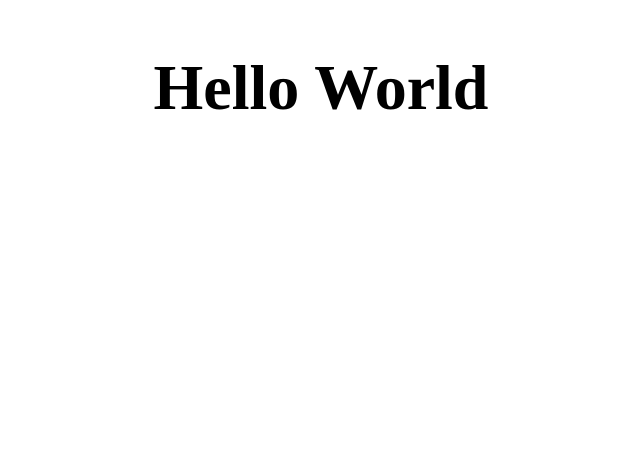
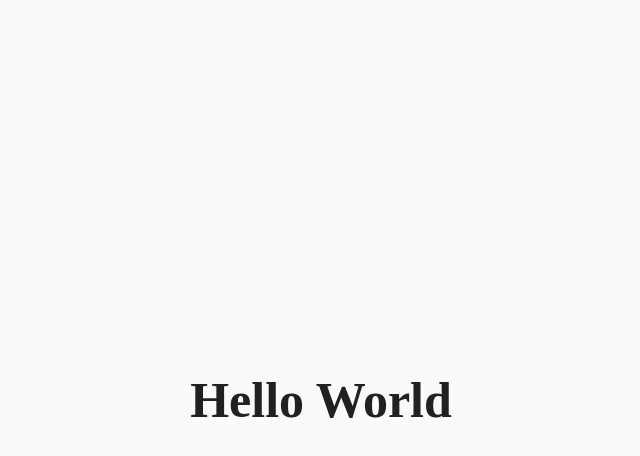
Before and after one commit to KrishnaMoorthy12/vite-react-ts-base, a React (Vite) app: page / in a window 1280 px wide. Shown: the top 456 px of the page, without its empty margins (319-959 px from the left). Built offline with nearby package versions, Linux system fonts and the light colour scheme.

Commit message:
init: added theme engine & global styles

```diff
--- /dev/null
+++ b/src/base/GlobalStyles.tsx
@@ -0,0 +1,28 @@
+import { createGlobalStyle } from 'styled-components';
+import { ThemeType } from './ThemeEngine';
+
+export const GlobalStyles = createGlobalStyle<{ theme: ThemeType }>`
+  :root {
+    --primary-color: ${props => props.theme.palette.accent.primary};
+    --text-color: ${props => props.theme.palette.text};
+    --background-color: ${props => props.theme.palette.background};
+    --font-family: ${props => props.theme.font};
+  }
+
+  html {
+    font-size: 62.5%;
+  }
+
+  body {
+    font-size: 1.6rem;
+    font-family: var(--font-family);
+    background-color: var(--background-color);
+    color: var(--text-color);
+  }
+
+  *, *::after, *::before {
+    margin: 0;
+    padding: 0;
+    box-sizing: border-box;
+  }
+`;
--- /dev/null
+++ b/src/base/ThemeEngine.tsx
@@ -0,0 +1,59 @@
+import { ReactNode, useState } from 'react';
+import { ThemeProvider } from 'styled-components';
+
+const PREFERS_DARK_SCHEME = '(prefers-color-scheme: dark)';
+
+const theme = {
+	font: 'Metropolis',
+	palette: {
+		light: {
+			accent: {
+				primary: '#1E90FF'
+			},
+			background: '#fafafa',
+			text: '#212121'
+		},
+		dark: {
+			accent: {
+				primary: '#1E90FF'
+			},
+			background: '#252525',
+			text: '#fafafa'
+		}
+	}
+};
+
+const getThemeProps = (scheme: ColorScheme) => ({
+	...theme,
+	mode: scheme,
+	palette: theme.palette[scheme]
+});
+
+export type ThemeType = ReturnType<typeof getThemeProps>;
+
+const getPreferredColorScheme = (): ColorScheme =>
+	window.matchMedia(PREFERS_DARK_SCHEME).matches ? ColorScheme.DARK : ColorScheme.LIGHT;
+
+export function ThemeEngine({ children, forceDarkMode }: IThemeEngineProps) {
+	const [colorScheme, setColorScheme] = useState<ColorScheme>(
+		forceDarkMode ? ColorScheme.DARK : getPreferredColorScheme()
+	);
+
+	if (!forceDarkMode) {
+		window.matchMedia(PREFERS_DARK_SCHEME).addEventListener('change', () => {
+			setColorScheme(getPreferredColorScheme());
+		});
+	}
+
+	return <ThemeProvider theme={getThemeProps(colorScheme)}>{children}</ThemeProvider>;
+}
+
+interface IThemeEngineProps {
+	forceDarkMode?: boolean;
+	children: ReactNode;
+}
+
+enum ColorScheme {
+	LIGHT = 'light',
+	DARK = 'dark'
+}
--- a/src/base/style.tsx
+++ /dev/null
@@ -1,15 +0,0 @@
-import { createGlobalStyle } from 'styled-components';
-
-export const GlobalStyles = createGlobalStyle`
-  html {
-    font-size: 62.5%;
-  }
-
-  body {
-    font-size: 1.6rem;
-  }
-
-  *, *::after, *::before {
-      margin: 0;  padding: 0;  box-sizing: border-box;
-      }
-`;
--- a/src/index.tsx
+++ b/src/index.tsx
@@ -1,13 +1,18 @@
 import React from 'react';
 import ReactDOM from 'react-dom';
 import { ErrorBoundary } from 'react-error-boundary';
-import { Router } from './base/router';
+import { Router } from './base/Router';
+import { GlobalStyles } from './base/GlobalStyles';
+import { ThemeEngine } from './base/ThemeEngine';
 import { UnexpectedError } from './views/Errors';
 
 ReactDOM.render(
 	<React.StrictMode>
 		<ErrorBoundary FallbackComponent={UnexpectedError}>
-			<Router />
+			<ThemeEngine>
+				<GlobalStyles />
+				<Router />
+			</ThemeEngine>
 		</ErrorBoundary>
 	</React.StrictMode>,
 	document.getElementById('root')
--- a/src/views/App/app.style.tsx
+++ b/src/views/App/app.style.tsx
@@ -2,9 +2,10 @@ import styled from 'styled-components';
 
 export const AppStyleWrapper = styled.main`
 	display: grid;
+	height: 100vh;
 	place-items: center;
 
 	.heading {
-		font-size: 4rem;
+		font-size: 5rem;
 	}
 `;
```
Also changed, not shown: src/base/Router.tsx (renamed from src/base/router.tsx).
